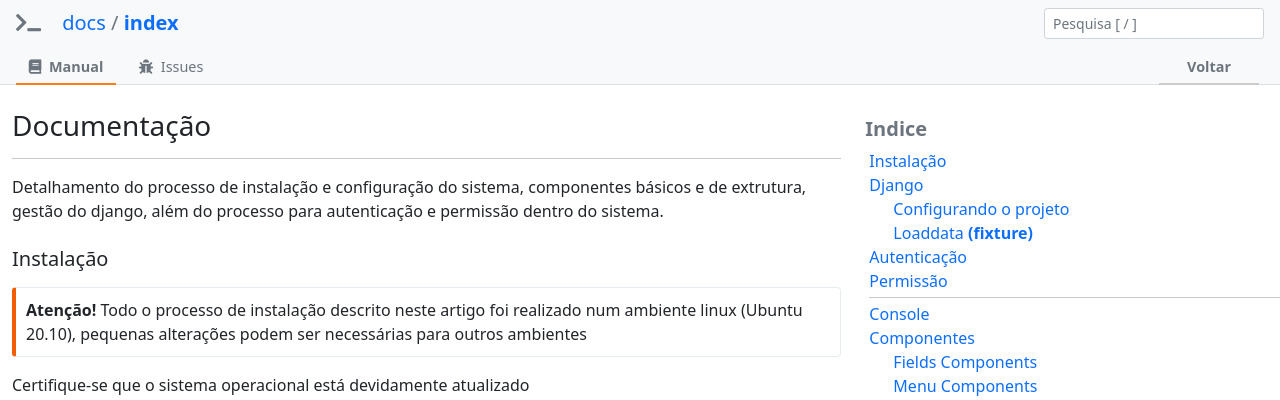
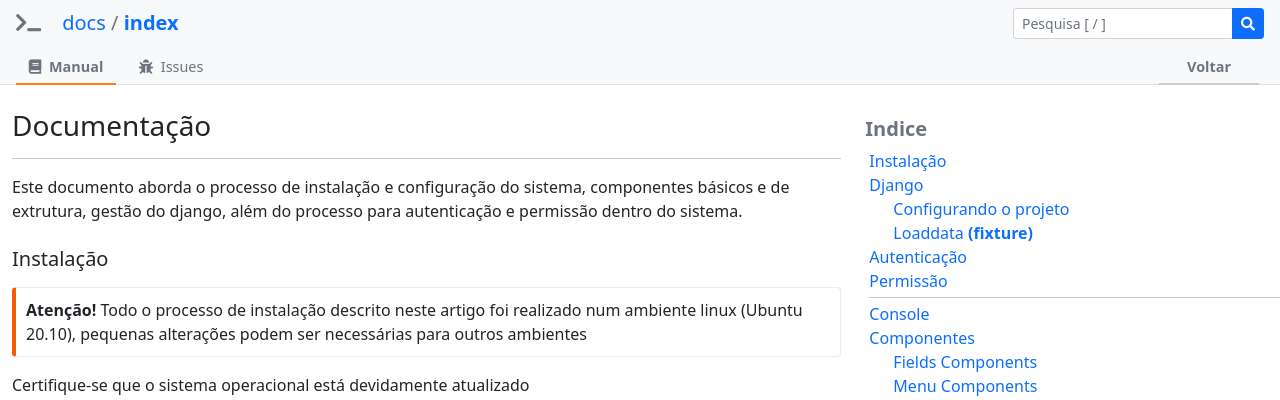
Before and after one commit to castelhano/dot, a Django app: page /docs in a window 1280 px wide. Shown: the top 400 px of the page. Run offline with Django 3.2, Linux system fonts and the light colour scheme; the visitor is signed in with stand-in values (Sample User, id 1); some libraries are stand-ins or nearby versions.

Commit message:
Correcao de bug no docs

```diff
--- a/dot/templates/core/docs/docs.html
+++ b/dot/templates/core/docs/docs.html
@@ -1,11 +1,12 @@
 {% extends "layout/docs.html" %}
+{% load static %}
 
 {% block page_title %}index{% endblock %}
 
 {% block doc_container %}
 <h3 class="mb-0" id="doc_titulo">Documentação</h3>
 <hr>
-<p>Detalhamento do processo de instalação e configuração do sistema, componentes básicos e de extrutura, gestão do django, além do processo para autenticação e permissão dentro do sistema.</p>
+<p>Este documento aborda o processo de instalação e configuração do sistema, componentes básicos e de extrutura, gestão do django, além do processo para autenticação e permissão dentro do sistema.</p>
 <h5 id="instalacao" class="topic_anchor mt-4">Instalação</h5>
 <div class="callout callout-orange my-3"><b>Atenção!</b> Todo o processo de instalação descrito neste artigo foi realizado num ambiente linux (Ubuntu 20.10), pequenas alterações podem ser necessárias para outros ambientes</div>
 <p>Certifique-se que o sistema operacional está devidamente atualizado</p>
@@ -55,3 +56,10 @@
 <a class="badge text-light bg-purple text-decoration-none" href="https://www.djangoproject.com/" target="_blank">django</a>
 <a class="badge text-light bg-primary text-decoration-none" href="https://getbootstrap.com/docs/5.1/getting-started/introduction/" target="_blank">bootstrap5</a>
 {% endblock %}
+
+{% block script_src %}{% endblock %}
+
+
+<script>
+{% block script %}{% endblock %}
+</script>
--- a/dot/templates/layout/docs.html
+++ b/dot/templates/layout/docs.html
@@ -63,7 +63,7 @@
           <!-- HEADER DOCS VERSION -->
             <div class="input-group">
               <input type="search" class="form-control form-control-sm" id="main_search" list="docs_options" name="pesquisa" value="" placeholder="Pesquisa [ / ]">
-              <!-- <button type="submit" class="btn btn-sm btn-primary" name="button"><i class="fas fa-search"></i></button> -->
+              <button type="button" class="btn btn-sm btn-primary" name="button" onclick="find();"><i class="fas fa-search"></i></button>
             </div>
             <datalist id="docs_options">
               <option value="Core / Instalação">
@@ -89,7 +89,7 @@
   <div id="docs_body" class="container-fluid pt-lg-4">
     <div class="row">
       <!-- INICIO  BODY MAIN-->
-      <div class="col-lg mt-4 mt-lg-0 order-2 order-lg-1">
+      <div id="main_content" class="col-lg mt-4 mt-lg-0 order-2 order-lg-1">
         {% block doc_container %} {% endblock %}
       </div>
       <!-- INICIO  NAVS -->
@@ -113,7 +113,7 @@
 
   <script src="{% static 'js/vendor/bootstrap.bundle.min.js' %}"></script>
   <script src="{% static 'js/_basicListener.js' %}"></script>
-
+  {% block script_src %}{% endblock %}
   <script>
   {% include '_component/script/update_url.js' %}
   var SHORTCUT_MAP = {
@@ -124,13 +124,17 @@
   function goTo(id){document.getElementById(id).scrollIntoView();}
   function filter(filter, value){location.href = updateUrl(window.location.href, filter, value);}
   function search(){document.getElementById('main_search').select();}
+  function find(){
+    let target = document.getElementById('main_search').value;
+    console.log(target);
+  }
 
   window.addEventListener('scroll', function() {
     if(window.scrollY > 399) {document.getElementById('link_start_page').style.opacity = '1';}
     else{document.getElementById('link_start_page').style.opacity = '0';}
   });
 
-
+  {% block script %}{% endblock %}
   </script>
 </body>
 </html>
```
